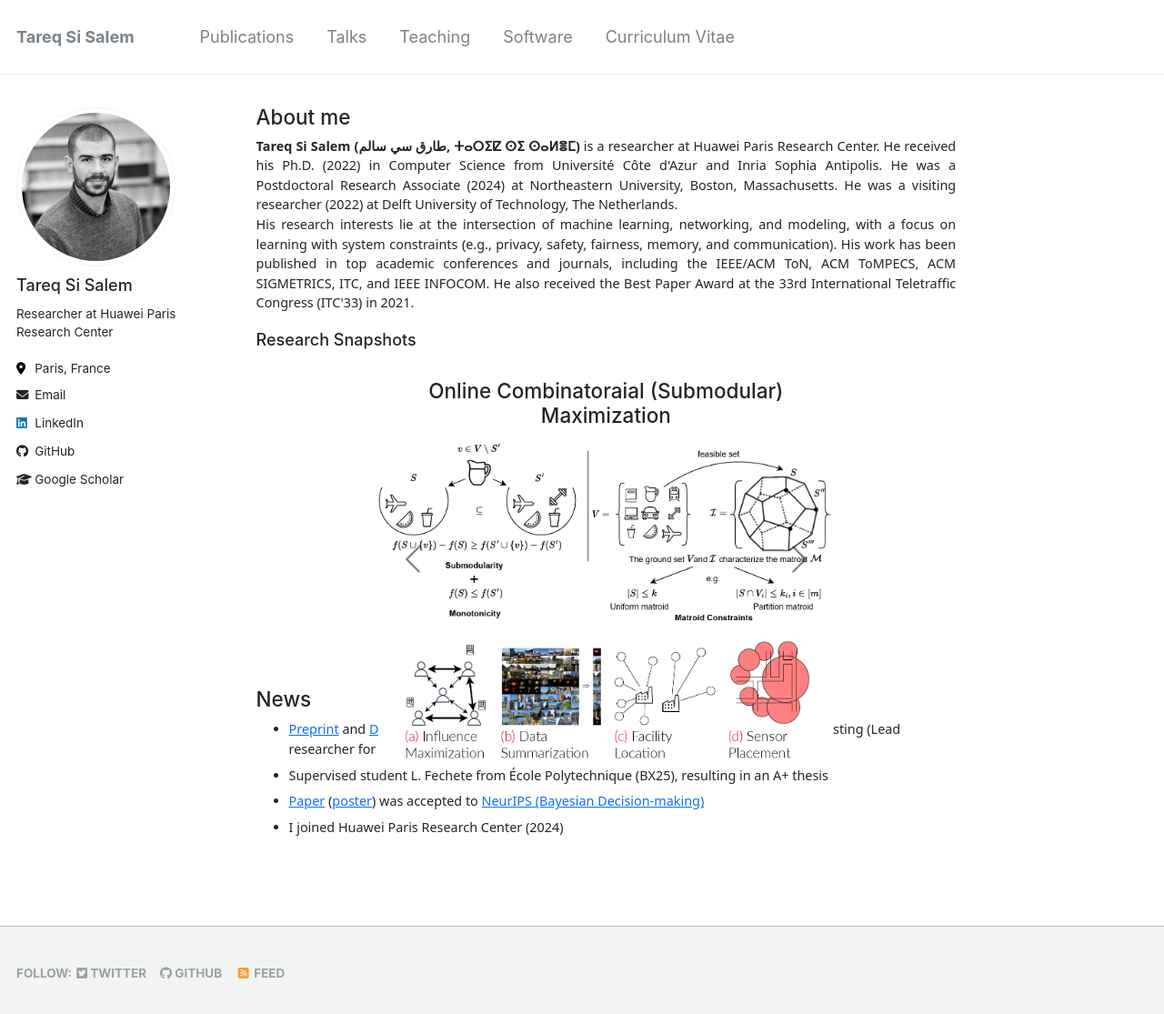
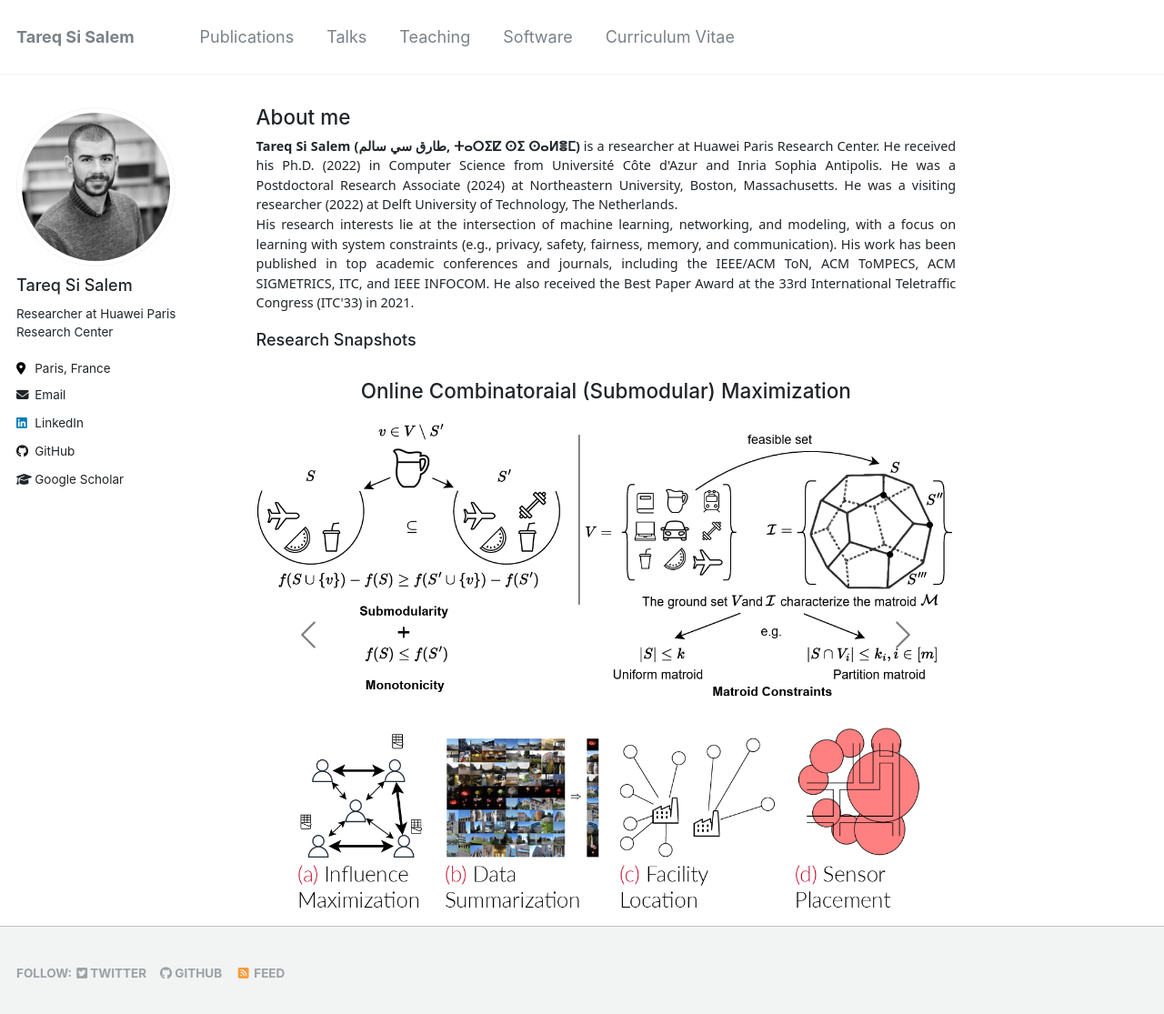
Before and after one commit to tareq-si-salem/tareq-si-salem.github.io, a Jekyll site: the page built from _pages/about.md, in a window 1280 px wide and 1128 px high. Shown: the top 1115 px of the window at 91% size. Built offline with Jekyll 4.4.1, drawn with Linux system fonts in a browser that asks for light colours.

Commit message:
Update about.md

```diff
--- a/_pages/about.md
+++ b/_pages/about.md
@@ -20,7 +20,7 @@
 <h6>Research Snapshots</h6>
 <center>
 
- <div id="carouselExampleInterval" class="carousel carousel-dark slide" data-bs-ride="carousel" style="width:500px; height: 300px;">
+ <div id="carouselExampleInterval" class="carousel carousel-dark slide" data-bs-ride="carousel" style="height: 300px;">
 <div class="carousel-inner">
 
 <div class="carousel-item image active" data-bs-interval="5000">
```
